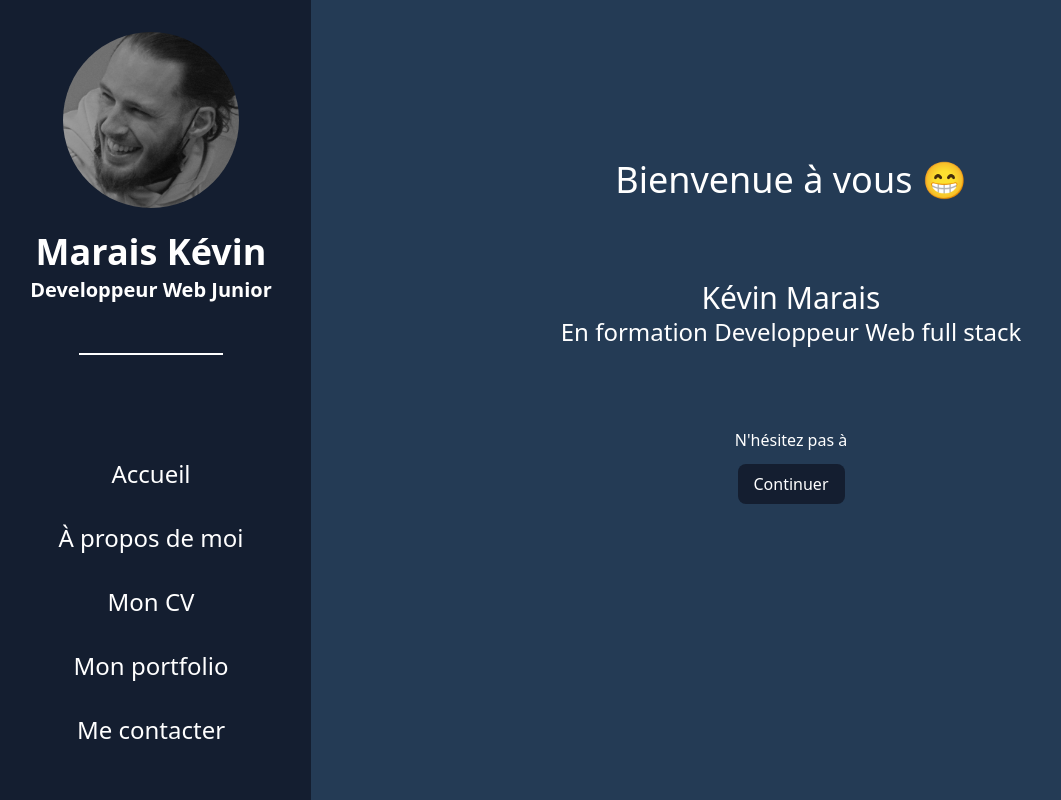
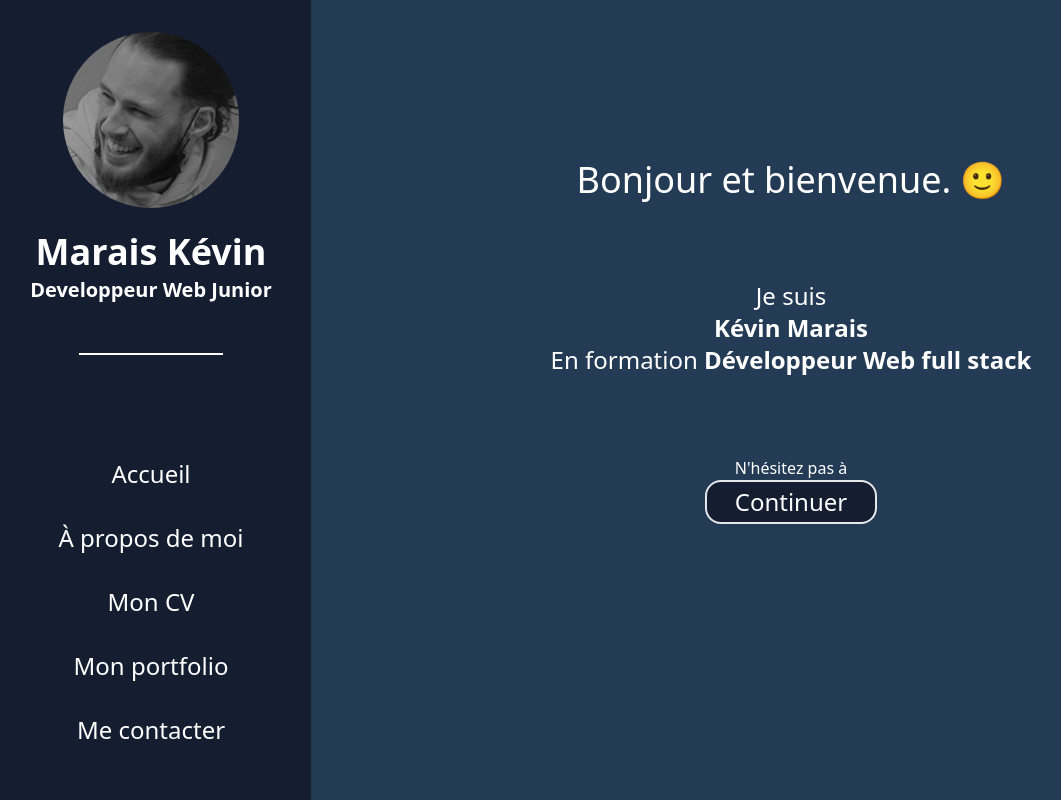
Before and after one commit to KvnMrs/Portfolio-ReactJs, a React (Create React App) app: page / in a window 1280 px wide. Shown: the whole page, without its empty margins (9-1070 px from the left). Built offline with nearby package versions, Linux system fonts and the light colour scheme.

Commit message:
refactor : composant bouton

```diff
--- /dev/null
+++ b/src/components/communs/Button.jsx
@@ -0,0 +1,12 @@
+import React from "react";
+
+const Button = ({ children, onClick }) => (
+  <button
+    type="button"
+    onClick={onClick}
+    className="text-2xl mx-2 text-white border-2 border-gray-200 bg-dark_blue hover:bg-white hover:text-dark_blue py-1 px-7 rounded-2xl hover:shadow-xl"
+  >
+    {children}
+  </button>
+);
+export default Button;
--- a/src/pages/Cv.jsx
+++ b/src/pages/Cv.jsx
@@ -1,40 +1,40 @@
 import React, { useState } from "react";
 import Experiences from "../components/uniques/Experiences";
 import Formations from "../components/uniques/Formations";
+import Skills from "../components/uniques/Skills";
+import Button from "../components/communs/Button";
 
 const Cv = () => {
   const [activeExperiences, setActiveExperiences] = useState(true);
-  const [activeFormations, setActiveFormation] = useState(false);
+  const [activeFormations, setActiveFormations] = useState(false);
+  const [activeSkills, setActiveSkills] = useState(false);
 
   const showExperiences = () => {
-    setActiveExperiences(!activeExperiences);
-    setActiveFormation(!activeFormations);
+    setActiveExperiences(true);
+    setActiveFormations(false);
+    setActiveSkills(false);
   };
   const showFormations = () => {
-    setActiveFormation(!activeFormations);
-    setActiveExperiences(!activeExperiences);
+    setActiveFormations(true);
+    setActiveSkills(false);
+    setActiveExperiences(false);
+  };
+  const showSkills = () => {
+    setActiveSkills(true);
+    setActiveFormations(false);
+    setActiveExperiences(false);
   };
   return (
     <>
       <div className="w-full text-center mx-auto mt-5 list-none h-screen place-content-center ">
         <div className="mt-2">
-          <button
-            type="button"
-            onClick={showExperiences}
-            className="text-2xl mx-2 text-white border-2 border-gray-200 bg-dark_blue hover:bg-white hover:text-dark_blue py-1 px-7 rounded-2xl hover:shadow-xl"
-          >
-            Mes experiences
-          </button>
-          <button
-            type="button"
-            onClick={showFormations}
-            className="text-2xl mx-2 text-white border-2 border-gray-200 bg-dark_blue hover:bg-white hover:text-dark_blue py-1 px-7 rounded-2xl hover:shadow-xl"
-          >
-            Mes formations
-          </button>
+          <Button onClick={showExperiences}>Mes experiences</Button>
+          <Button onClick={showFormations}>Mes formations</Button>
+          <Button onClick={showSkills}>Atouts / Compétences / Outils</Button>
         </div>
         {activeExperiences ? <Experiences /> : ""}
         {activeFormations ? <Formations /> : ""}
+        {activeSkills ? <Skills /> : ""}
       </div>
     </>
   );
--- a/src/pages/Home.jsx
+++ b/src/pages/Home.jsx
@@ -1,42 +1,32 @@
 import React from "react";
 import { Link } from "react-router-dom";
+import Button from "../components/communs/Button";
 
 const Home = () => {
   return (
     <>
       <div className="text-center mx-auto mt-20 text-white">
         <div className="mt-20">
-          <h1 className="text-4xl">Bienvenue à vous 😁 </h1>
+          <h1 className="text-4xl">Bonjour et bienvenue. 🙂 </h1>
         </div>
 
         <div>
-          <h1 className="text-3xl mt-20">Kévin Marais</h1>
-          <h2 className="text-2xl">En formation Developpeur Web full stack</h2>
+          <p className="text-2xl mt-20">
+            Je suis <br />
+            <span className="text-white font-bold text-2xl">Kévin Marais</span>
+          </p>
+          <h2 className="text-2xl">
+            En formation{" "}
+            <span className="text-white font-bold text-2xl">
+              {" "}
+              Développeur Web full stack{" "}
+            </span>
+          </h2>
         </div>
         <div>
           <p className="mt-20 text-white text-1xl"> N'hésitez pas à</p>
           <Link to="/a-propos">
-            <button
-              type="button"
-              className="
-               transition
-                      duration-500
-                      ease-in-out
-                      transform
-                      rounded-lg
-                      focus:shadow-outline
-                      bg-dark_blue
-                      hover:bg-white
-                      hover:text-dark_blue
-                      px-4
-                      py-2
-                      border-1
-                      border-dark_blue
-                      mt-3
-                      "
-            >
-              Continuer
-            </button>
+            <Button>Continuer</Button>
           </Link>
         </div>
       </div>
```
